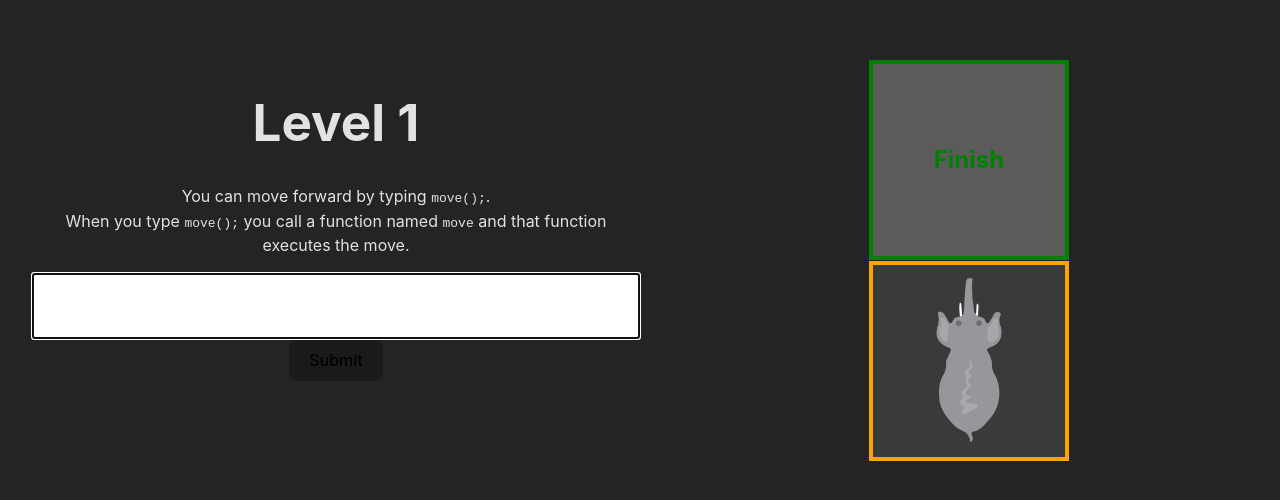
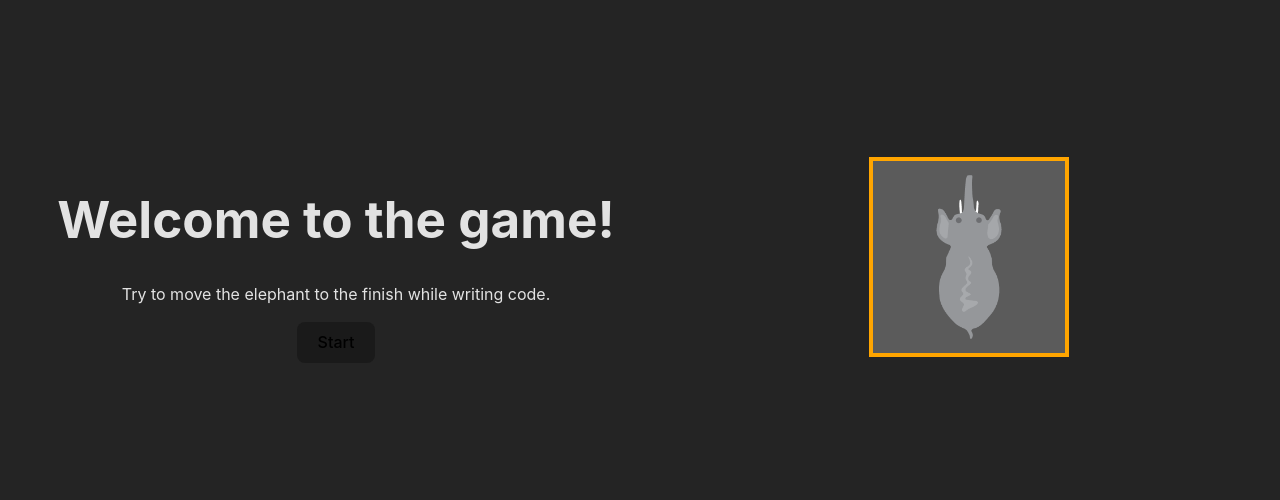
Before and after one commit to Wilk9/CodingGame, a React (Vite) app: page / in a window 1280 px wide. Shown: the part 140-640 px from the top of the page. Built offline with nearby package versions, Linux system fonts and the light colour scheme.

Commit message:
Refactor game components: remove NextLevel, implement CompletedLevel, and update game flow with new props and event handling

```diff
--- a/src/App.tsx
+++ b/src/App.tsx
@@ -1,10 +1,59 @@
+import { useState } from 'react';
 import './App.css'
 import Level from './components/level'
+import Intro from './components/intro';
+import CompletedGame from './components/completedGame';
+import { levels } from "./data/levelData";
+import CompletedLevel from './components/completedLevel';
 
-function App() {
+export default function App() {
+  const [level, setLevel] = useState(1);
+  const [levelChanged, setLevelChanged] = useState(false);
+  const [hasStarted, setHasStarted] = useState(false);
+  const [hasCompletedGame, setHasCompletedGame] = useState(false);
+
+  const onStart = () => {
+    setHasStarted(true);
+  }
+
+  const onCompletedLevel = () => {
+    if(level < levels.length){
+      setLevelChanged(true);
+    }
+    else{
+      setHasCompletedGame(true);
+    }
+  }
+
+  const onStartNewLevel = () => {
+    setLevelChanged(false);
+    setLevel( level + 1);
+  }
+
+  const onRetryLevel = (level: number) =>{
+    setHasCompletedGame(false);
+    setLevel(level);
+  }
+
+  if(!hasStarted){
+    return (
+      <Intro onStart={onStart}/>
+    )
+  }
+
+  if(levelChanged){
+    return (
+      <CompletedLevel level={level} onStartNewLevel={onStartNewLevel} />
+    )
+  }
+
+  if(!hasCompletedGame){
+    return (
+      <Level level={level} onCompleted={onCompletedLevel} />
+    )
+  }
+
   return (
-    <Level />
+    <CompletedGame onRetryLevel={onRetryLevel} />
   )
 }
-
-export default App
--- a/src/components/completedGame.tsx
+++ b/src/components/completedGame.tsx
@@ -1,7 +1,7 @@
 import { levelData, levels } from "../data/levelData";
 
 type CompletedGameProps = {
-    onGoToLevel: (level: number) => void;
+    onRetryLevel: (level: number) => void;
 }
 
 export default function CompletedGame(props: CompletedGameProps){
@@ -10,7 +10,7 @@ export default function CompletedGame(props: CompletedGameProps){
             <h1>Congratulations! You have completed all levels!</h1>
             <h3>Thank you for playing!</h3>
             <p>Do you want to retry a level? Click one of the buttons below.</p>
-            {levels.map((x: levelData) => (<button key={x.level} onClick={() => props.onGoToLevel(x.level)}>{x.level}</button>))}
+            {levels.map((x: levelData) => (<button key={x.level} onClick={() => props.onRetryLevel(x.level)}>{x.level}</button>))}
         </div>
     );
 }
--- /dev/null
+++ b/src/components/completedLevel.tsx
@@ -0,0 +1,28 @@
+import { useEffect } from "react";
+
+type NextLevelProps = {
+    level: number;
+    onStartNewLevel: () => void;
+}
+
+export default function CompletedLevel(props: NextLevelProps){
+    const handleSubmit = (e: KeyboardEvent) => {
+        if (e.key === "Enter") {
+            e.preventDefault();
+            props.onStartNewLevel();
+        }
+    }
+
+    useEffect(() => {
+        document.addEventListener ("keydown", handleSubmit );
+
+        return () => { document.removeEventListener ("keydown", handleSubmit)};
+    }, []);
+
+    return (
+        <div>
+            <h1>Level {props.level} passed!</h1>
+            <button onClick={props.onStartNewLevel}>Go to level {props.level + 1}</button>
+        </div>
+    )
+};
--- a/src/components/gameGrid.tsx
+++ b/src/components/gameGrid.tsx
@@ -43,7 +43,9 @@ export default function GameGrid(props: GameGridProps){
                 const interval = setInterval(() => {
                     if(isMovedToDestination(currentX, currentY, destinationX, destinationY)){
                         clearInterval(interval);
-                        props.onFinishingAnimation();
+                        setTimeout(() => {
+                            props.onFinishingAnimation();
+                        }, 500);
                     }
 
                     currentX -= stepsX;
--- /dev/null
+++ b/src/components/gameInput.tsx
@@ -0,0 +1,49 @@
+import { useEffect, useRef, useState } from "react";
+import { levelData } from "../data/levelData";
+
+type GameInputProps = {
+    level: number;
+    levelData: levelData;
+    codeSubmitted: boolean;
+    onSubmitCodeLines: (code: string | undefined) => void;
+}
+
+export default function GameInput(props: GameInputProps){
+    const [rawCode, setRawCode] = useState("");
+
+    const codeInputRef = useRef<HTMLTextAreaElement>(null);
+
+    const handleSubmit = (e: KeyboardEvent) => {
+        if (e.ctrlKey && e.key === "Enter") {
+            if(codeInputRef.current){
+                e.preventDefault();
+                props.onSubmitCodeLines(codeInputRef.current.value);
+            }
+        }
+    }
+
+    useEffect(() => {
+        if(codeInputRef.current){
+            codeInputRef.current.focus();
+        }
+
+        document.addEventListener ("keydown", handleSubmit );
+
+        return () => { document.removeEventListener ("keydown", handleSubmit)};
+    }, []);
+
+    return (
+    <>
+        <h1>Level {props.level}</h1>
+        {props.levelData.instructions}
+        <textarea ref={codeInputRef} style={{display: "block", width: "100%", resize: "none"}} rows={props.levelData.codeLines + 3} defaultValue={rawCode} disabled={props.codeSubmitted}></textarea>
+        <button onClick={onSubmit} disabled={props.codeSubmitted}>Submit</button>
+    </>);
+
+    function onSubmit(){
+        if(codeInputRef.current){
+            setRawCode(codeInputRef.current.value);
+            props.onSubmitCodeLines(codeInputRef.current.value);
+        }
+    }
+}
--- /dev/null
+++ b/src/components/intro.tsx
@@ -0,0 +1,33 @@
+import GameGrid from "./gameGrid";
+
+type IntroProps = {
+    onStart: () => void;
+}
+
+export default function Intro(props: IntroProps){
+    const introLevelData = {
+        level: 1,
+        grid: {columns: 1, rows: 1},
+        allowedCells: [{x: 0, y: 0}],
+        startPosition: {x: 0, y: 0},
+        finishPosition: {x: 1, y: 1},
+        instructions: <></>,
+        regexTests: [],
+        codeLines: 0,
+    };
+
+    return (
+        <>
+            <div className="flex-container">
+                <div className="flex-item">
+                    <h1>Welcome to the game!</h1>
+                    <p>Try to move the elephant to the finish while writing code.</p>
+                    <button onClick={props.onStart}>Start</button>
+                </div>
+                <div className="flex-item">
+                    <GameGrid levelData={introLevelData} currentPosition={{x: 0, y: 0}} codeSubmitted={false} onFinishingAnimation={() => {}} />
+                </div>
+            </div>
+        </>
+    )
+}
--- a/src/components/level.tsx
+++ b/src/components/level.tsx
@@ -1,50 +1,25 @@
-import { useEffect, useRef, useState } from "react";
+import { useEffect, useState } from "react";
 import GameGrid from "./gameGrid";
 import "./level.css";
-import { levels, levelData } from "../data/levelData";
+import { levels } from "../data/levelData";
 import move from "../gameMoves/move";
 import ErrorMessage from "./errorMessage";
-import NextLevel from "./nextLevel";
-import CompletedGame from "./completedGame";
+import GameInput from "./gameInput";
 
-export default function Level(){
-    const [level, setLevel] = useState(1);
-    const [levelData, setLevelData] = useState<levelData>(levels[0]);
-    const [currentPosition, setCurrentPosition] = useState({x: -1, y: -1});
-    const [rawCode, setRawCode] = useState("");
+type LevelProps = {
+    level: number;
+    onCompleted: () => void;
+}
+
+export default function Level(props: LevelProps){
+    const levelData = levels[props.level - 1];
+
+    const [currentPosition, setCurrentPosition] = useState({x: levelData.startPosition.x, y: levelData.startPosition.y});
     const [codeLines, setCodeLines] = useState<string[]>([]);
-    const [levelPassed, setLevelPassed] = useState(false);
     const [hasError, setHasError] = useState(false);
     const [errorMessage, setErrorMessage] = useState("");
     const [codeSubmitted, setCodeSubmitted] = useState(false);
-    const [completedAllLevels, setCompletedAllLevels] = useState(false);
     const [animationIsRunning, setAnimationIsRunning] = useState(false);
-
-    const codeInputRef = useRef<HTMLTextAreaElement>(null);
-
-    useEffect(() => {
-        setCurrentPosition({x: -1, y: -1});
-        setRawCode("");
-        setCodeLines([]);
-        setLevelPassed(false);
-        setCodeSubmitted(false);
-        setCompletedAllLevels(false);
-
-        const currentLevel = levels.find(x => x.level === level);
-        if(!currentLevel){
-            return;
-        }
-
-        setLevelData(currentLevel);
-
-        if(currentLevel){
-            setCurrentPosition(currentLevel.startPosition);
-        }
-
-        if(codeInputRef.current){
-            codeInputRef.current.focus();
-        }
-    }, [level]);
 
     useEffect(() => {
         if(!codeSubmitted || animationIsRunning){
@@ -110,84 +85,13 @@ export default function Level(){
         return params;
     }
 
-    let leftContent = <>
-        <h1>Level {level}</h1>
-        {levelData.instructions}
-        <textarea ref={codeInputRef} style={{display: "block", width: "100%", resize: "none"}} rows={levelData.codeLines + 3} defaultValue={rawCode} disabled={codeSubmitted}></textarea>
-        <button onClick={submitCodeLines} disabled={codeSubmitted}>Submit</button>
-    </>;
-
-    if(completedAllLevels){
-        leftContent = <CompletedGame onGoToLevel={onGoToLevel} />
-    }
-
-    if(hasError){
-        leftContent = <ErrorMessage level={level} errorMessage={errorMessage} onRetryLevel={onRetryLevel} />
-    }
-
-    if(levelPassed){
-        leftContent = <NextLevel level={level} onNextLevel={onNextLevel} />
-    }
-
-    return (
-        <>
-            <div className="flex-container">
-                <div className="flex-item">
-                    {leftContent}
-                </div>
-                <div className="flex-item">
-                    <GameGrid levelData={levelData} currentPosition={currentPosition} codeSubmitted={codeSubmitted} onFinishingAnimation={() => onFinishingAnimation(level)} />
-                </div>
-            </div>
-        </>
-    )
-
-    function onFinishingAnimation(finishedLevel: number){
-        setAnimationIsRunning(false);
-
-        if(!codeSubmitted || finishedLevel !== level){
-            return;
-        }
-
-        if(currentPosition.x === levelData.startPosition.x && currentPosition.y === levelData.startPosition.y){
-            return;
-        }
-
-        if(currentPosition.x === levelData.finishPosition.x && currentPosition.y === levelData.finishPosition.y){
-            setCodeSubmitted(false);
-            if(finishedLevel < levels.length){
-                setLevelPassed(true);
-            }
-            else{
-                setCompletedAllLevels(true);
-            }
-        }
-    }
-
-    function onNextLevel(){
-        setLevel(oldValue => oldValue + 1);
-    }
-
-    function onRetryLevel(){
-        setHasError(false);
-        setErrorMessage("");
-        setCodeSubmitted(false);
-    }
-
-    function onGoToLevel(level: number){
-        setLevel(level);
-    }
-
-    function submitCodeLines(){
-        const code = codeInputRef.current?.value;
+    const onSubmitCodeLines = (code: string | undefined) => {
         if(!code){
             setHasError(true);
             setErrorMessage("You need to provide code. Read the instructions to see how to write the code.");
 
             return;
         }
-
-        setRawCode(code);
 
         let codeLines = code.split(/(\r\n|\n|\r|;)/gm);
         codeLines = codeLines.filter(n => n && n.length > 0 && n !== ";" && n !== "\n" && n !== "\r" && n !== "\r\n");
@@ -224,4 +128,35 @@ export default function Level(){
         setCodeLines(codeLines);
         setCodeSubmitted(true);
     }
+
+    let leftContent = <GameInput level={props.level} levelData={levelData} codeSubmitted={codeSubmitted} onSubmitCodeLines={onSubmitCodeLines} />;
+
+    if(hasError){
+        leftContent = <ErrorMessage level={props.level} errorMessage={errorMessage} onRetryLevel={onRetryLevel} />
+    }
+
+    return (
+        <div className="flex-container">
+            <div className="flex-item">
+                {leftContent}
+            </div>
+            <div className="flex-item">
+                <GameGrid levelData={levelData} currentPosition={currentPosition} codeSubmitted={codeSubmitted} onFinishingAnimation={onFinishingAnimation} />
+            </div>
+        </div>
+    )
+
+    function onFinishingAnimation(){
+        setAnimationIsRunning(false);
+
+        if(currentPosition.x === levelData.finishPosition.x && currentPosition.y === levelData.finishPosition.y){
+            props.onCompleted();
+        }
+    }
+
+    function onRetryLevel(){
+        setHasError(false);
+        setErrorMessage("");
+        setCodeSubmitted(false);
+    }
 }
--- a/src/components/nextLevel.tsx
+++ /dev/null
@@ -1,8 +0,0 @@
-type NextLevelProps = {
-    level: number;
-    onNextLevel: () => void;
-}
-
-export default function NextLevel(props: NextLevelProps){
-    return <div><h1>Level {props.level} passed!</h1><button onClick={props.onNextLevel}>Go to level {props.level + 1}</button></div>
-};
```
